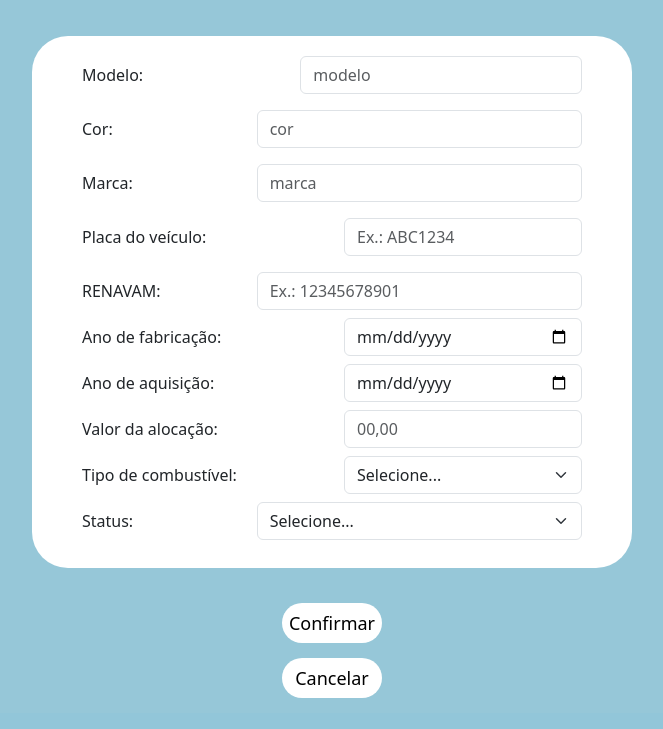
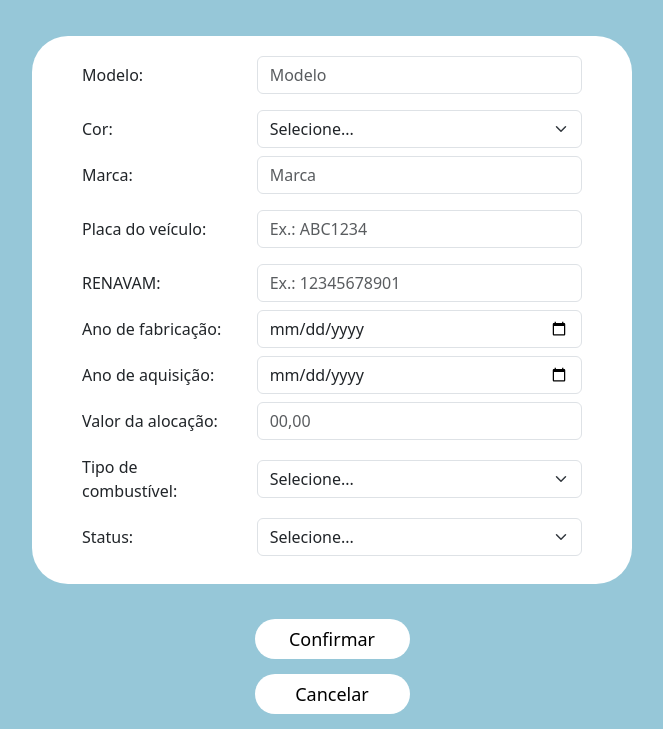
Before and after one commit to marcosvianaap/vrumvrumlocadora, a Flask app: page /administrador/veiculos/frontend_criar_veiculo in a window 1280 px wide. Shown: the part 150-879 px from the top of the page, without its empty margins (308-971 px from the left). Before the commit the page ends 848 px from the top, so only its background shows below. Run offline with Flask 3, Linux system fonts and the light colour scheme; the visitor is signed in with stand-in values (Sample User, id 1); some libraries are stand-ins or nearby versions.

Commit message:
Att1
Padronizado os formulários para criar funcionários e carros

```diff
--- a/static/styles/funcionario.css
+++ b/static/styles/funcionario.css
@@ -55,7 +55,7 @@
 .botao button{
     background-color: var(--color7);
     border: none;
-    width: 100px;
+    width: 155px;
     height: 40px;
     border-radius: 36px;
     text-align: center;
--- a/templates/criar_veiculo.html
+++ b/templates/criar_veiculo.html
@@ -32,64 +32,80 @@ Criar Veiculos
             <div class="card-body">
                 <form action="/administrador/veiculos/backend_criar_veiculo" method="POST" id="formulario">
                     <div class="row mb-3 align-items-center">
-                        <label for="modelo" class="col-sm-5 col-form-label">Modelo:</label>
-                        <div class="col-sm-7">
-                            <input type="text" class="form-control" id="modelo" name="modelo" placeholder="modelo" required>
+                        <label for="modelo" class="col-sm-4 col-form-label">Modelo:</label>
+                        <div class="col-sm-8">
+                            <input type="text" class="form-control" id="modelo" name="modelo" placeholder="Modelo"
+                                required>
                         </div>
                     </div>
 
-                    <div class="row mb-3 align-items-center">
+                    <div class="row mb-2 align-items-center">
                         <label for="cor" class="col-sm-4 col-form-label">Cor:</label>
                         <div class="col-sm-8">
-                            <input type="text" class="form-control" id="cor" name="cor" placeholder="cor" required>
+                            <select class="form-select" id="cor" name="tipoCombustivel" required>
+                                <option selected disabled>Selecione...</option>
+                                <option value="amarelo">Amarelo</option>
+                                <option value="azul">Azul</option>
+                                <option value="branco">Branco</option>
+                                <option value="chumbo">Chumbo</option>
+                                <option value="dourado">Dourado</option>
+                                <option value="prata">Prata</option>
+                                <option value="preto">Preto</option>
+                                <option value="verde">Verde</option>
+                                <option value="vermelho">Vermelho</option>
+                            </select>
                         </div>
                     </div>
 
                     <div class="row mb-3 align-items-center">
                         <label for="marca" class="col-sm-4 col-form-label">Marca:</label>
                         <div class="col-sm-8">
-                            <input type="text" class="form-control" id="marca" name="marca" placeholder="marca" required>
+                            <input type="text" class="form-control" id="marca" name="marca" placeholder="Marca"
+                                required>
                         </div>
                     </div>
 
                     <div class="row mb-3 align-items-center">
-                        <label for="placa" class="col-sm-6 col-form-label">Placa do veículo:</label>
-                        <div class="col-sm-6">
-                            <input type="text" class="form-control" id="placa" name="placa" pattern="[A-Za-z]{3}[0-9]{4}" placeholder="Ex.: ABC1234" required>
+                        <label for="placa" class="col-sm-4 col-form-label">Placa do veículo:</label>
+                        <div class="col-sm-8">
+                            <input type="text" class="form-control" id="placa" name="placa"
+                                pattern="[A-Za-z]{3}[0-9]{4}" placeholder="Ex.: ABC1234" required>
                         </div>
                     </div>
 
                     <div class="row mb-2 align-items-center">
                         <label for="renavam" class="col-sm-4 col-form-label">RENAVAM:</label>
                         <div class="col-sm-8">
-                            <input type="text" class="form-control" id="renavam" name="renavam" pattern="^\d{11}$" placeholder="Ex.: 12345678901" required>
+                            <input type="text" class="form-control" id="renavam" name="renavam" pattern="^\d{11}$"
+                                placeholder="Ex.: 12345678901" required>
                         </div>
                     </div>
 
                     <div class="row mb-2 align-items-center">
-                        <label for="anoFabricacao" class="col-sm-6 col-form-label">Ano de fabricação:</label>
-                        <div class="col-sm-6">
+                        <label for="anoFabricacao" class="col-sm-4 col-form-label">Ano de fabricação:</label>
+                        <div class="col-sm-8">
                             <input type="date" class="form-control" id="anoFabricacao" name="anoFabricacao" required>
                         </div>
                     </div>
 
                     <div class="row mb-2 align-items-center">
-                        <label for="anoAquisicao" class="col-sm-6 col-form-label">Ano de aquisição:</label>
-                        <div class="col-sm-6">
+                        <label for="anoAquisicao" class="col-sm-4 col-form-label">Ano de aquisição:</label>
+                        <div class="col-sm-8">
                             <input type="date" class="form-control" id="anoAquisicao" name="anoAquisicao" required>
                         </div>
                     </div>
 
                     <div class="row mb-2 align-items-center">
-                        <label for="valorAlocacao" class="col-sm-6 col-form-label">Valor da alocação:</label>
-                        <div class="col-sm-6">
-                            <input type="text" placeholder="00,00" oninput='formatarValor(this);' class="form-control" id="valorAlocacao" name="valorAlocacao" required>
+                        <label for="valorAlocacao" class="col-sm-4 col-form-label">Valor da alocação:</label>
+                        <div class="col-sm-8">
+                            <input type="text" placeholder="00,00" oninput='formatarValor(this);' class="form-control"
+                                id="valorAlocacao" name="valorAlocacao" required>
                         </div>
                     </div>
 
                     <div class="row mb-2 align-items-center">
-                        <label for="tipoCombustivel" class="col-sm-6 col-form-label">Tipo de combustível:</label>
-                        <div class="col-sm-6">
+                        <label for="tipoCombustivel" class="col-sm-4 col-form-label">Tipo de combustível:</label>
+                        <div class="col-sm-8">
                             <select class="form-select" id="tipoCombustivel" name="tipoCombustivel" required>
                                 <option selected disabled>Selecione...</option>
                                 <option value="gasolina">Gasolina</option>
@@ -129,7 +145,8 @@ Criar Veiculos
             valorAlocacao = (valorAlocacao / 100).toFixed(2) + ''; // Converte para valor monetário
             valorAlocacao = valorAlocacao.replace('.', ','); // Substitui ponto por vírgula
             valorAlocacao = valorAlocacao.replace(/(\d)(\d{3}),/, '$1.$2,'); // Adiciona o separador de milhar
-            elemento.value = 'R$ ' + valorAlocacao;}
+            elemento.value = 'R$ ' + valorAlocacao;
+        }
     </script>
 </main>
 {% endblock %}
--- a/templates/geren_veic.html
+++ b/templates/geren_veic.html
@@ -17,7 +17,7 @@ Gerenciar Veiculos
    <!-- Botão para cadastrar novo veiculo-->
    <div id="botaoCriar" class="botao">
         <a href="{{ url_for('frontend_criar_veiculos') }}">
-            <button >Criar</button>
+            <button >Criar Veículo</button>
         </a>
     </div>
 
--- a/templates/pesquisar_clientes.html
+++ b/templates/pesquisar_clientes.html
@@ -21,7 +21,7 @@ Pesquisar Cliente
 
     <div id="botaoCriar" class="botao">
         <a href="{{ url_for('criar_cliente') }}">
-            <button>Criar</button>
+            <button>Criar Clientes</button>
         </a>
     </div>
 
--- a/templates/pesquisar_funcionario.html
+++ b/templates/pesquisar_funcionario.html
@@ -18,7 +18,7 @@ Pesquisar Funcionários
 
     <div id="botaoCriar" class="botao">
         <a href="{{ url_for('criar_funcionario') }}">
-            <button>Criar</button>
+            <button>Criar Funcionário</button>
         </a>
     </div>
 
```
Also changed, not shown: templates/criar_funcionario.html (+6 -6 lines). Lines whose indentation alone changed are shown as unchanged.
